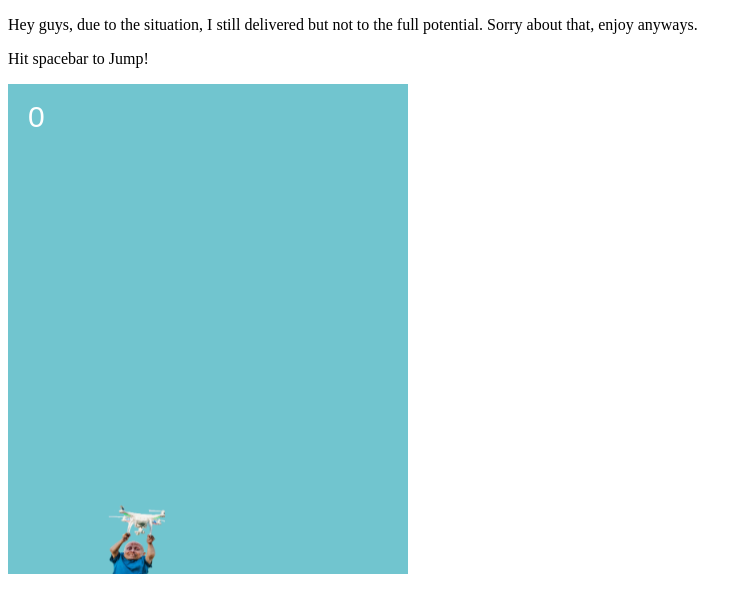
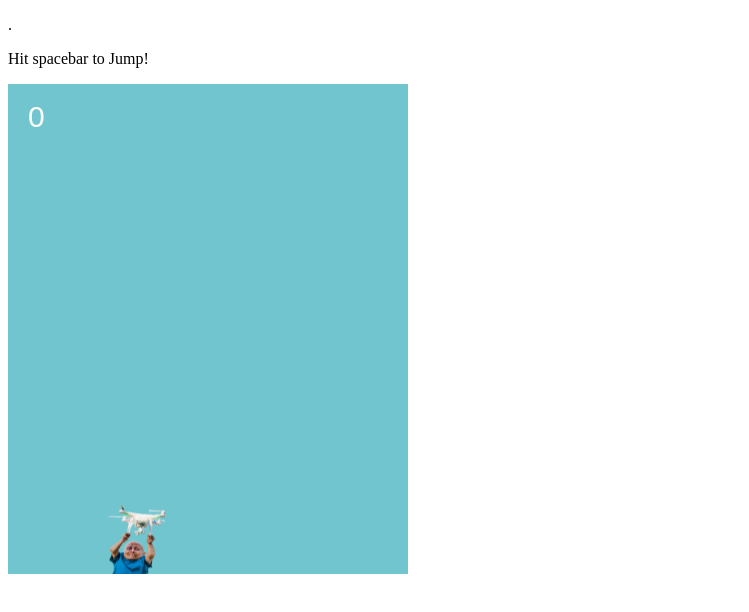
Before and after one commit to IsaiahNathaniel/Flappy-Verne, a plain HTML site: page index.html in a window 1280 px wide. Shown: the whole page, without its empty margins (0-749 px from the left). Drawn offline with Linux system fonts and the light colour scheme.

Commit message:
Update index.html

```diff
--- a/index.html
+++ b/index.html
@@ -17,7 +17,7 @@
 </head>
 
 <body>
-    <p> Hey guys, due to the situation, I still delivered but not to the full potential. Sorry about that, enjoy anyways.</p>
+    <p>.</p>
     <p>Hit spacebar to Jump!</p>
     <div id="gameDiv">
 
```
